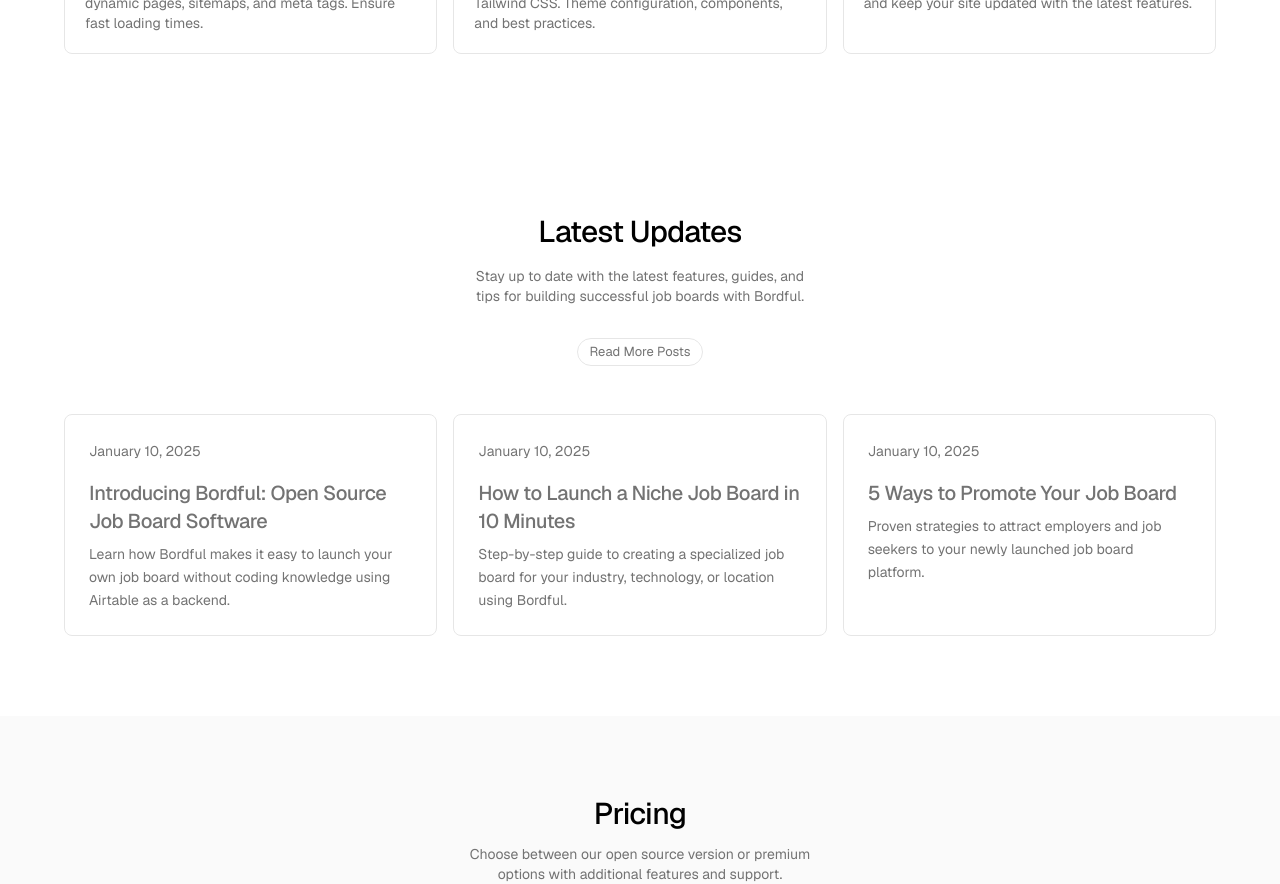
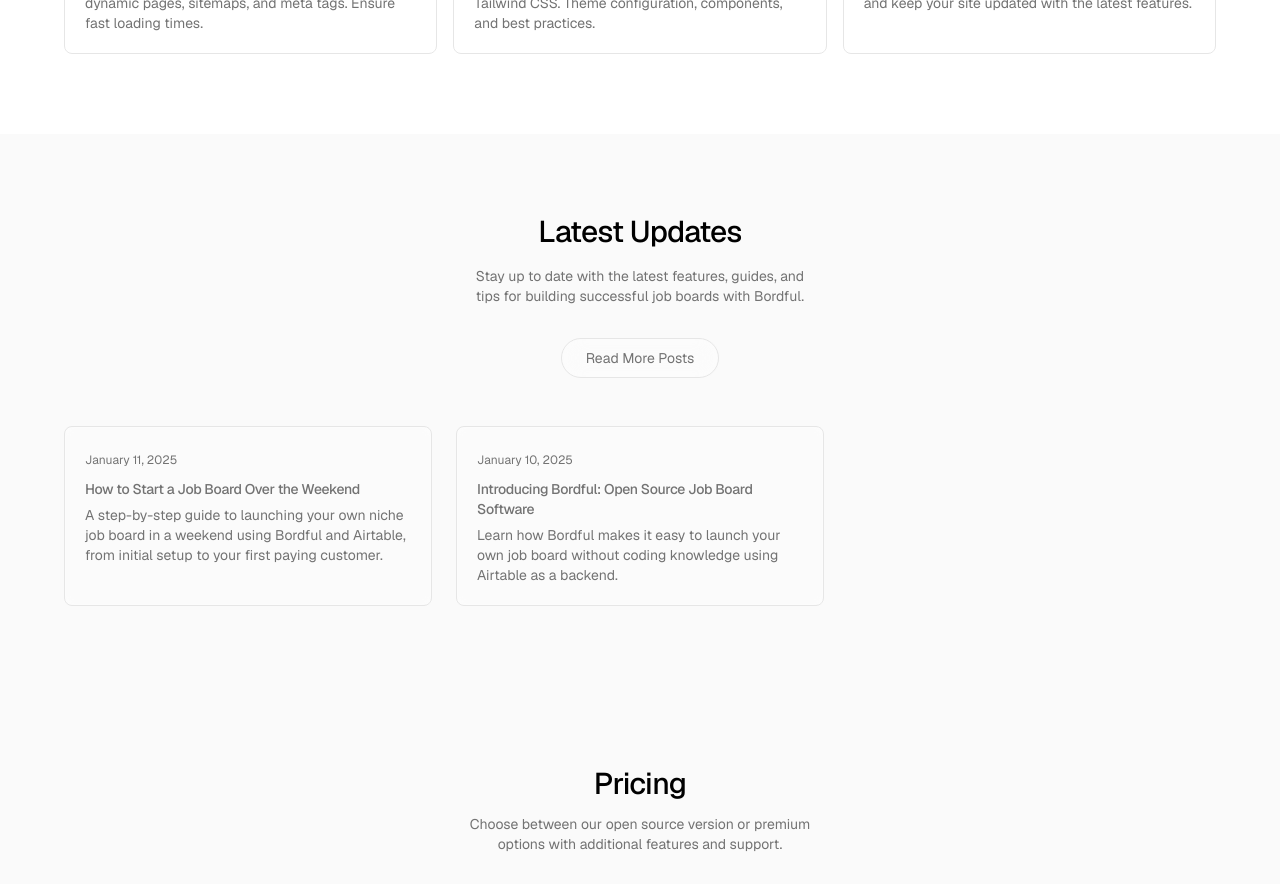
Before and after one commit to craftyme/bordful-marketing, a Next.js app: page / in a window 1280 px wide. Shown: the part 4380-5264 px from the top of the page. Built offline with nearby package versions, Linux system fonts and the light colour scheme.

Commit message:
blog component improvements

```diff
--- a/app/blog/[slug]/page.tsx
+++ b/app/blog/[slug]/page.tsx
@@ -10,6 +10,14 @@ import { Badge } from "@/components/ui/badge";
 import { Metadata } from "next";
 
 type Params = { slug: string };
+
+function formatDate(date: string) {
+  return new Date(date).toLocaleDateString("en-US", {
+    year: "numeric",
+    month: "long",
+    day: "numeric",
+  });
+}
 
 export async function generateStaticParams(): Promise<Params[]> {
   const posts = getAllPosts();
@@ -59,7 +67,7 @@ export default async function BlogPost({
                 {post.description}
               </p>
               <div className="mt-4 flex items-center justify-center gap-3 text-xs text-muted-foreground">
-                <time>{post.date}</time>
+                <time>{formatDate(post.date)}</time>
                 <span>•</span>
                 <span>By {post.author}</span>
               </div>
--- a/components/blog.tsx
+++ b/components/blog.tsx
@@ -1,38 +1,22 @@
 import * as React from "react";
 import { Section } from "./ui/section";
 import { Container } from "./ui/container";
-import { SectionHeader } from "./ui/section-header";
 import { CustomLink } from "./ui/link";
-
-const BLOG_POSTS = {
-  LAUNCH: {
-    title: "Introducing Bordful: Open Source Job Board Software",
-    description:
-      "Learn how Bordful makes it easy to launch your own job board without coding knowledge using Airtable as a backend.",
-    date: "January 10, 2025",
-    href: "/blog/introducing-bordful",
-  },
-  GUIDE: {
-    title: "How to Launch a Niche Job Board in 10 Minutes",
-    description:
-      "Step-by-step guide to creating a specialized job board for your industry, technology, or location using Bordful.",
-    date: "January 10, 2025",
-    href: "/blog/launch-niche-job-board",
-  },
-  TIPS: {
-    title: "5 Ways to Promote Your Job Board",
-    description:
-      "Proven strategies to attract employers and job seekers to your newly launched job board platform.",
-    date: "January 10, 2025",
-    href: "/blog/promote-job-board",
-  },
-} as const;
+import { getAllPosts } from "@/lib/blog";
 
 interface BlogPost {
   title: string;
   description: string;
   date: string;
   href: string;
+}
+
+function formatDate(date: string) {
+  return new Date(date).toLocaleDateString("en-US", {
+    year: "numeric",
+    month: "long",
+    day: "numeric",
+  });
 }
 
 export const BlogCard = React.memo(function BlogCard({
@@ -44,36 +28,46 @@ export const BlogCard = React.memo(function BlogCard({
   return (
     <CustomLink
       href={href}
-      className="block space-y-4 rounded-lg border bg-background/50 p-6 backdrop-blur-sm transition-colors hover:bg-background/80"
+      className="block rounded-lg border bg-background/50 p-5 backdrop-blur-sm transition-colors hover:bg-background/80"
     >
-      <time className="text-sm text-muted-foreground">{date}</time>
-      <div>
-        <h3 className="mb-2 text-xl font-medium tracking-tight">{title}</h3>
-        <p className="text-sm text-muted-foreground leading-relaxed">
-          {description}
-        </p>
+      <time className="text-xs text-muted-foreground">{formatDate(date)}</time>
+      <div className="mt-2">
+        <h3 className="mb-1.5 text-sm font-medium tracking-tight">{title}</h3>
+        <p className="text-sm text-muted-foreground">{description}</p>
       </div>
     </CustomLink>
   );
 });
 
 export function Blog() {
+  const posts = getAllPosts().map((post) => ({
+    title: post.title,
+    description: post.description,
+    date: post.date,
+    href: `/blog/${post.slug}`,
+  }));
+
   return (
-    <Section id="blog">
+    <Section variant="secondary">
       <Container>
-        <div className="flex flex-col items-center">
-          <SectionHeader
-            title="Latest Updates"
-            description="Stay up to date with the latest features, guides, and tips for building successful job boards with Bordful."
-          />
-          <div className="mt-8">
-            <CustomLink href="/blog" variant="button">
-              Read More Posts
-            </CustomLink>
-          </div>
+        <h2 className="text-center text-2xl font-medium tracking-tight sm:text-3xl">
+          Latest Updates
+        </h2>
+        <p className="mx-auto mt-4 max-w-[600px] text-center text-sm text-muted-foreground text-balance">
+          Stay up to date with the latest features, guides, and tips for
+          building successful job boards with Bordful.
+        </p>
+        <div className="mt-8 flex justify-center">
+          <CustomLink
+            href="/blog"
+            variant="button"
+            className="h-10 px-6 text-sm"
+          >
+            Read More Posts
+          </CustomLink>
         </div>
-        <div className="mt-12 grid w-full gap-4 sm:grid-cols-2 lg:grid-cols-3">
-          {Object.values(BLOG_POSTS).map((post) => (
+        <div className="mt-12 grid gap-6 sm:grid-cols-2 lg:grid-cols-3">
+          {posts.map((post) => (
             <BlogCard key={post.href} {...post} />
           ))}
         </div>
```
